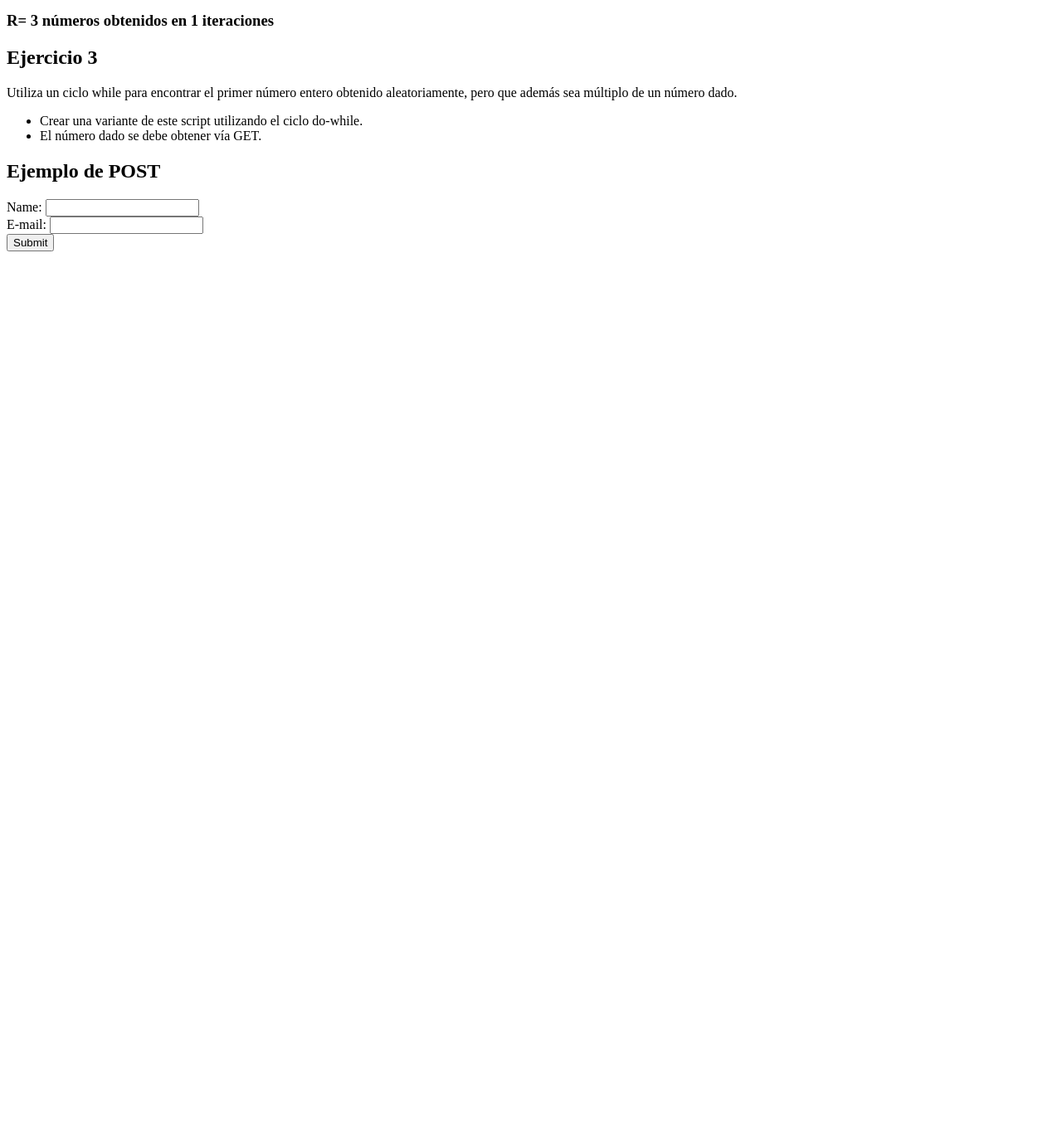
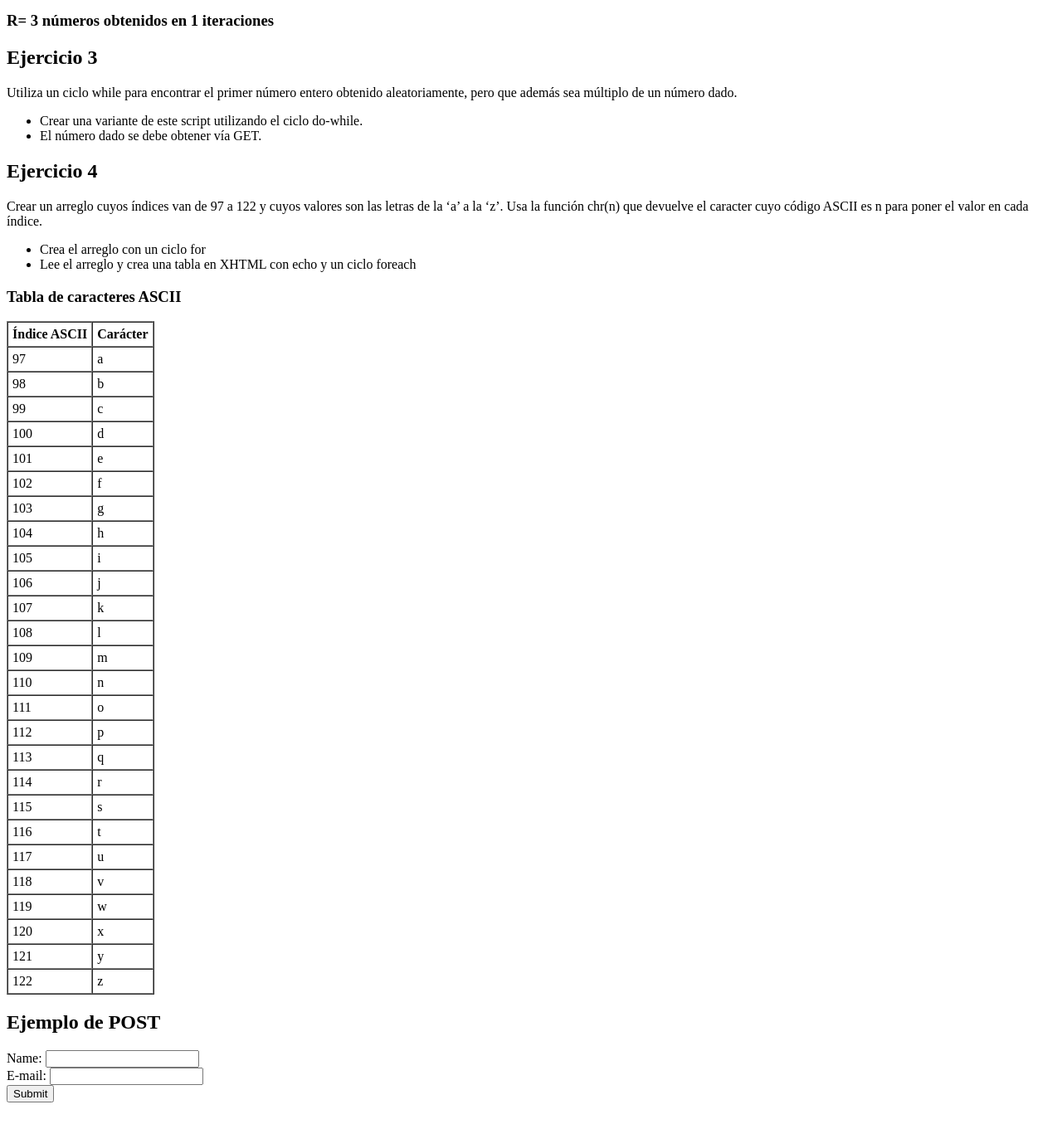
Before and after one commit to NeboDev/tecweb, a PHP site: page /tecweb/ in a window 1280 px wide. Shown: the part 192-1547 px from the top of the page at 83% size. Before the commit the page ends 495 px from the top, so only its background shows below. Run offline with PHP 8.4, Linux system fonts and the light colour scheme.

Commit message:
Ejercicio 4 agregado a funciones.php e index.php

```diff
--- a/practicas/p07/index.php
+++ b/practicas/p07/index.php
@@ -29,7 +29,17 @@
         esMultiplo();
         esMultiploDoWhile();
     ?>
-
+    <h2>Ejercicio 4</h2>
+    <p>Crear un arreglo cuyos índices van de 97 a 122 y cuyos valores son las letras de la ‘a’
+        a la ‘z’. Usa la función chr(n) que devuelve el caracter cuyo código ASCII es n para poner
+        el valor en cada índice.</p>
+    <ul>
+        <li>Crea el arreglo con un ciclo for</li>
+        <li>Lee el arreglo y crea una tabla en XHTML con echo y un ciclo foreach</li>
+    </ul>
+    <?php
+        tablaCaracteres();
+    ?>
     <h2>Ejemplo de POST</h2>
     <form action="http://localhost/tecweb/practicas/p07/index.php" method="post">
         Name: <input type="text" name="name"><br>
--- a/practicas/p07/src/funciones.php
+++ b/practicas/p07/src/funciones.php
@@ -53,4 +53,20 @@ function esMultiploDoWhile(){
     }
 }
 
+function tablaCaracteres() {
+    $caracteres = [];
+    for ($i = 97; $i <= 122; $i++) {
+        $caracteres[$i] = chr($i);
+    }
+
+    echo "<h3>Tabla de caracteres ASCII</h3>";
+    echo "<table border='1' cellpadding='5' cellspacing='0'>";
+    echo "<tr><th>Índice ASCII</th><th>Carácter</th></tr>";
+    foreach ($caracteres as $indice => $letra) {
+        echo "<tr><td>$indice</td><td>$letra</td></tr>";
+    }
+    echo "</table>";
+}
+
+
 ?>
```
